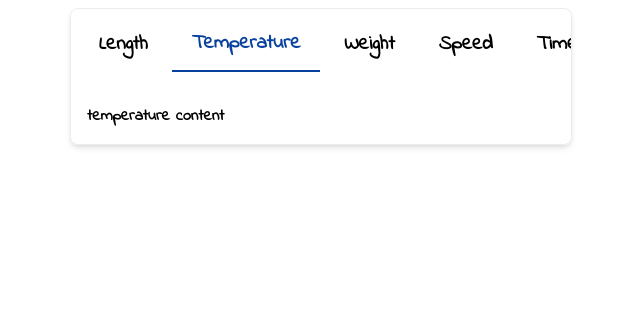
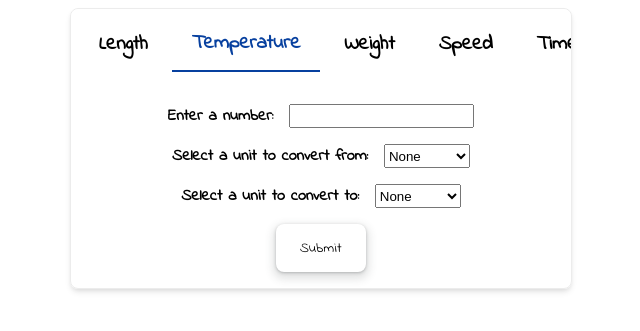
Before and after one commit to EADDRINUSE-98/UnitConverter, a Django app: page / in a window 1280 px wide, after a click on "Temperature". Shown: the top 331 px of the page, without its empty margins (319-959 px from the left). Run offline with Django 5.2, Linux system fonts and the light colour scheme.

Commit message:
Implemented temperature tab content and some converter logic.

```diff
--- a/unitconverter_app/logic/converter.py
+++ b/unitconverter_app/logic/converter.py
@@ -141,6 +141,33 @@ def __base_to_ounce(value_in_base):
     return value_in_base / 28.3495, [f"= ({value_in_base} * 1)g", f"= ({value_in_base} / 28.3495)oz"]
 
 
+# For Time
+def __second_to_base(input_num):
+    return input_num, [f"= {input_num}s"]
+
+def __minute_to_base(input_num):
+    return input_num * 60, [f"= {input_num}min", f"= ({input_num} * 60)s"]
+
+def __hour_to_base(input_num):
+    return input_num * 3600, [f"= {input_num}hr", f"= ({input_num} * 3600)s"]
+
+def __day_to_base(input_num):
+    return input_num * 86400, [f"= {input_num}day", f"= ({input_num} * 86400)s"]
+
+
+def __base_to_second(value_in_base):
+    return value_in_base, [f"= ({value_in_base} * 1)s"]
+
+def __base_to_minute(value_in_base):
+    return value_in_base / 60, [f"= ({value_in_base} * 1)s", f"= ({value_in_base} / 60)min"]
+
+def __base_to_hour(value_in_base):
+    return value_in_base / 3600, [f"= ({value_in_base} * 1)s", f"= ({value_in_base} / 3600)hr"]
+
+def __base_to_day(value_in_base):
+    return value_in_base / 86400, [f"= ({value_in_base} * 1)s", f"= ({value_in_base} / 86400)day"]
+
+
 """
 Mapping section
 """
@@ -154,17 +181,21 @@ conversion_mapping_config = {
         "inch": __inch_to_base,
         "feet": __feet_to_base,
         # Temperature conversion mapping
-        "kelvin": __kelvin_to_base,
-        "celcius": __celsius_to_base,
-        "fahrenheit": __fahrenheit_to_base,
+        "k": __kelvin_to_base,
+        "c": __celsius_to_base,
+        "f": __fahrenheit_to_base,
         # Weight conversion mapping
         "g": __gram_to_base,
         "kg": __kilogram_to_base,
         "mg": __miligram_to_base,
         "lb": __pound_to_base,#pound
         "oz": __ounce_to_base,#ounce
+        # Time conversion mappping
+        "s": __second_to_base,
+        "min": __minute_to_base,
+        "hr": __hour_to_base,
+        "day": __day_to_base,
         # Speed conversion mapping
-        # Time conversion mappping
     },
     "from_base": {
         # Length conversion mapping
@@ -174,17 +205,21 @@ conversion_mapping_config = {
         "inch": __base_to_inche,
         "feet": __base_to_feet,
         # Temperature conversion mapping
-        "kelvin": __base_to_kelvin,
-        "celcius": __base_to_celsius,
-        "fahrenheit": __base_to_fahrenheit,
+        "k": __base_to_kelvin,
+        "c": __base_to_celsius,
+        "f": __base_to_fahrenheit,
         # Weight conversion mapping
         "g": __base_to_gram,
         "kg": __base_to_kilogram,
         "mg": __base_to_miligram,
         "lb": __base_to_pound,#pound
         "oz": __base_to_ounce,#ounce
+        # Time conversion mappping
+        "s": __base_to_second,
+        "min": __base_to_minute,
+        "hr": __base_to_hour,
+        "day": __base_to_day,
         # Speed conversion mapping
-        # Time conversion mappping
     },
 }
 
--- a/unitconverter_app/templates/unitconverter_app/index.html
+++ b/unitconverter_app/templates/unitconverter_app/index.html
@@ -65,10 +65,39 @@
                             <option value="feet">Feets</option>
                         </select>
                     </div>
-                    <button class="submit-button" type="submit" name="length" value="True">Submit</button>
+                    <button class="submit-button" type="submit">Submit</button>
                 </form>
             </div>
-            <div role="tabpanel" aria-labelledby="tab-temp" id="tab-panel-temp" hidden>temperature content</div>
+            <div role="tabpanel" aria-labelledby="tab-temp" id="tab-panel-temp" hidden>
+                <form action="{% url 'unitconverter:result' %}"
+                      class="form"
+                      method="get"
+                      autocomplete="off">
+                    <div class="field">
+                        <label for="temp-num-input">Enter a number:</label>
+                        <input type="number" name="input-num" id="temp-num-input">
+                    </div>
+                    <div class="field">
+                        <label for="temp-convert-from-list">Select a unit to convert from:</label>
+                        <select name="convert-from" id="temp-convert-from-list">
+                            <option value="None">None</option>
+                            <option value="k">Kelvin</option>
+                            <option value="c">Celsius</option>
+                            <option value="f">Fahrenheit</option>
+                        </select>
+                    </div>
+                    <div class="field">
+                        <label for="temp-convert-to-list">Select a unit to convert to:</label>
+                        <select name="convert-to" id="temp-convert-to-list">
+                            <option value="None">None</option>
+                            <option value="k">Kelvin</option>
+                            <option value="c">Celsius</option>
+                            <option value="f">Fahrenheit</option>
+                        </select>
+                    </div>
+                    <button class="submit-button" type="submit">Submit</button>
+                </form>
+            </div>
             <div role="tabpanel"
                  aria-labelledby="tab-weight"
                  id="tab-panel-weight"
```
